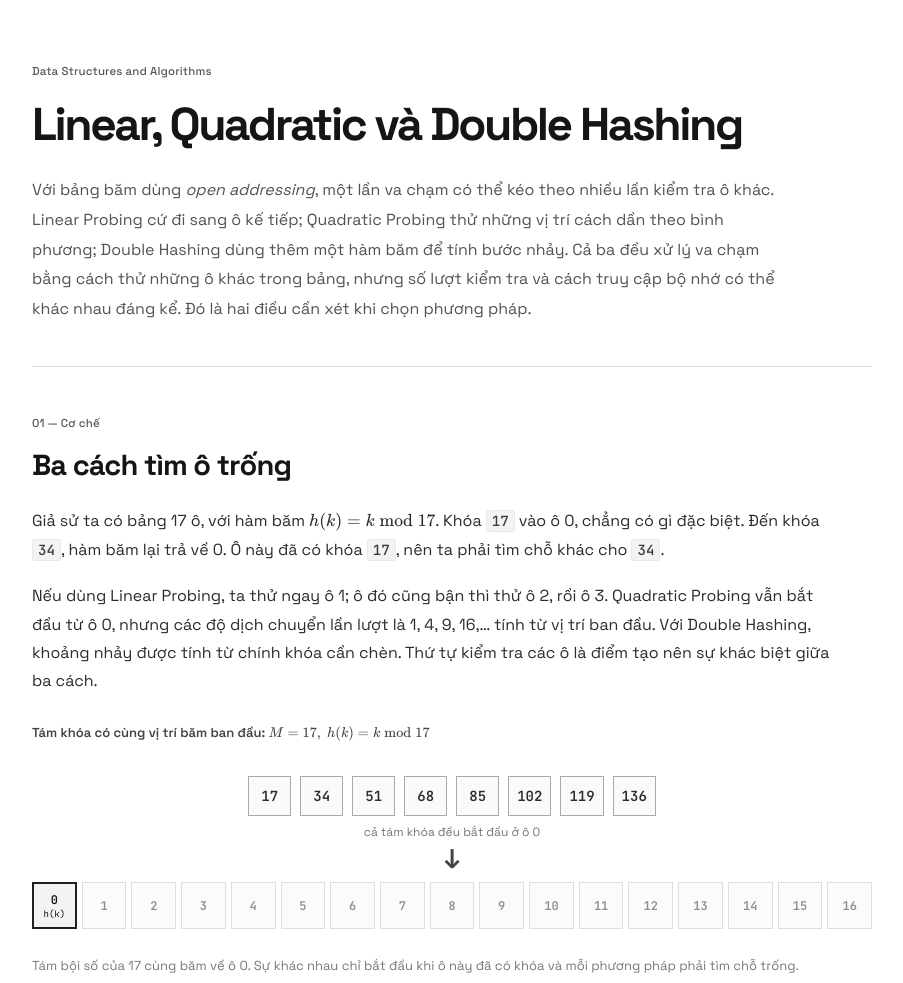
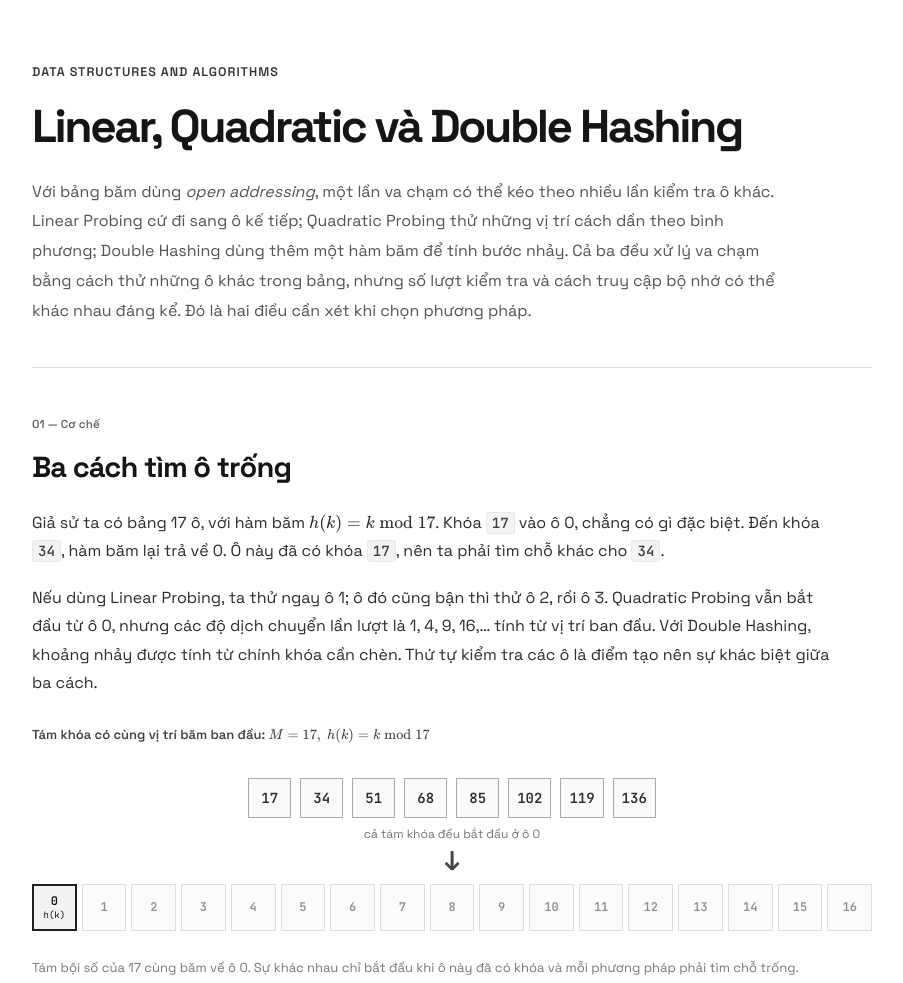
Before and after one commit to kieran-lucas/hash-table-probing-strategies, a plain HTML site: page index.html in a window 1280 px wide. Shown: the top 983 px of the page, without its empty margins (188-1091 px from the left). Drawn offline with nearby package versions, Linux system fonts and the light colour scheme.

Commit message:
Make Data Structures and Algorithms header label clearly visible

```diff
--- a/styles.css
+++ b/styles.css
@@ -16,7 +16,7 @@ a:hover{color:#666}
 .page{width:min(calc(100% - 52px),840px);margin:0 auto}
 .intro{padding:62px 0 42px;border-bottom:1px solid var(--line)}
 .course,.section-label{font:500 11.5px/1.6 var(--sans);letter-spacing:.012em;color:#575757}
-.course{margin:0 0 17px}
+.course{margin:0 0 17px;font-size:12.5px;font-weight:600;letter-spacing:.08em;color:#333;text-transform:uppercase}
 h1,h2,h3,h4,p,figure{margin-top:0}
 h1{max-width:825px;font:650 clamp(35px,4.8vw,46px)/1.19 var(--sans);letter-spacing:-.053em;color:var(--ink);margin:0 0 23px}
 h1 em{font-style:normal;color:#757575}
```
